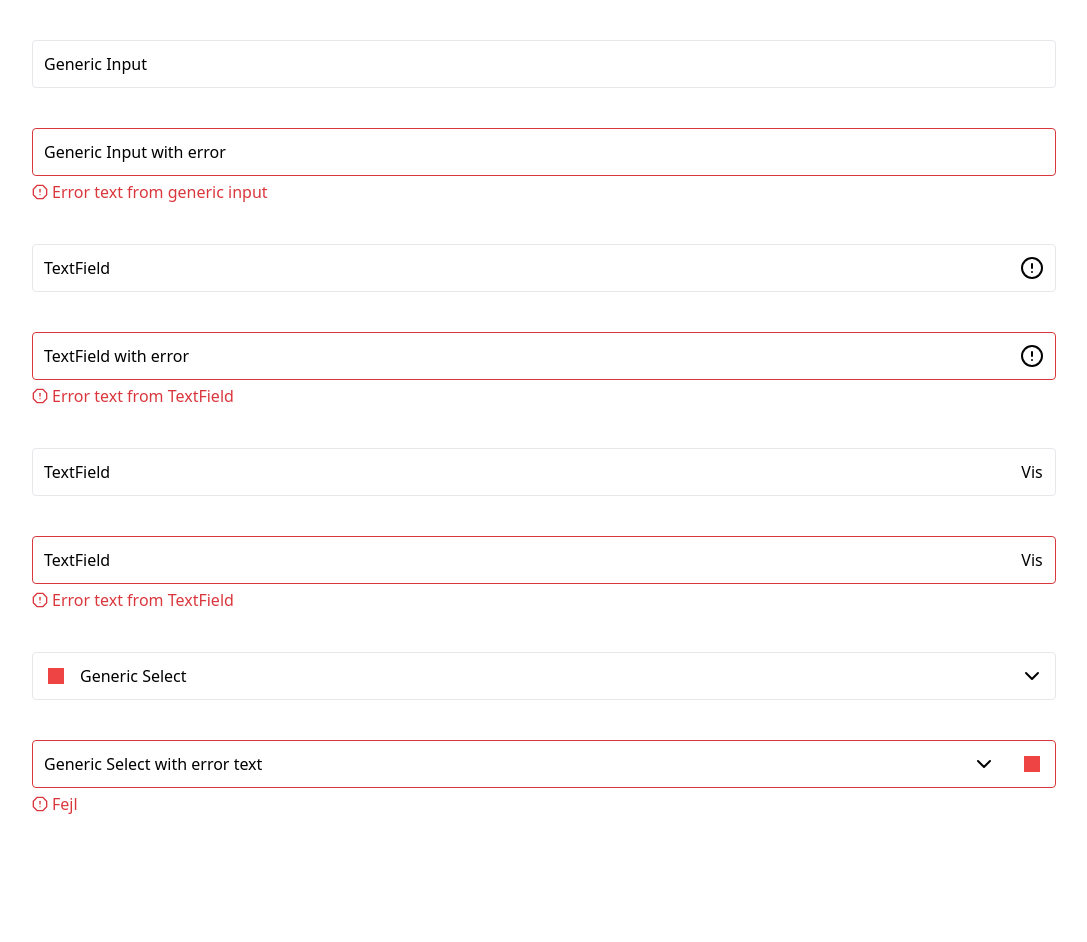
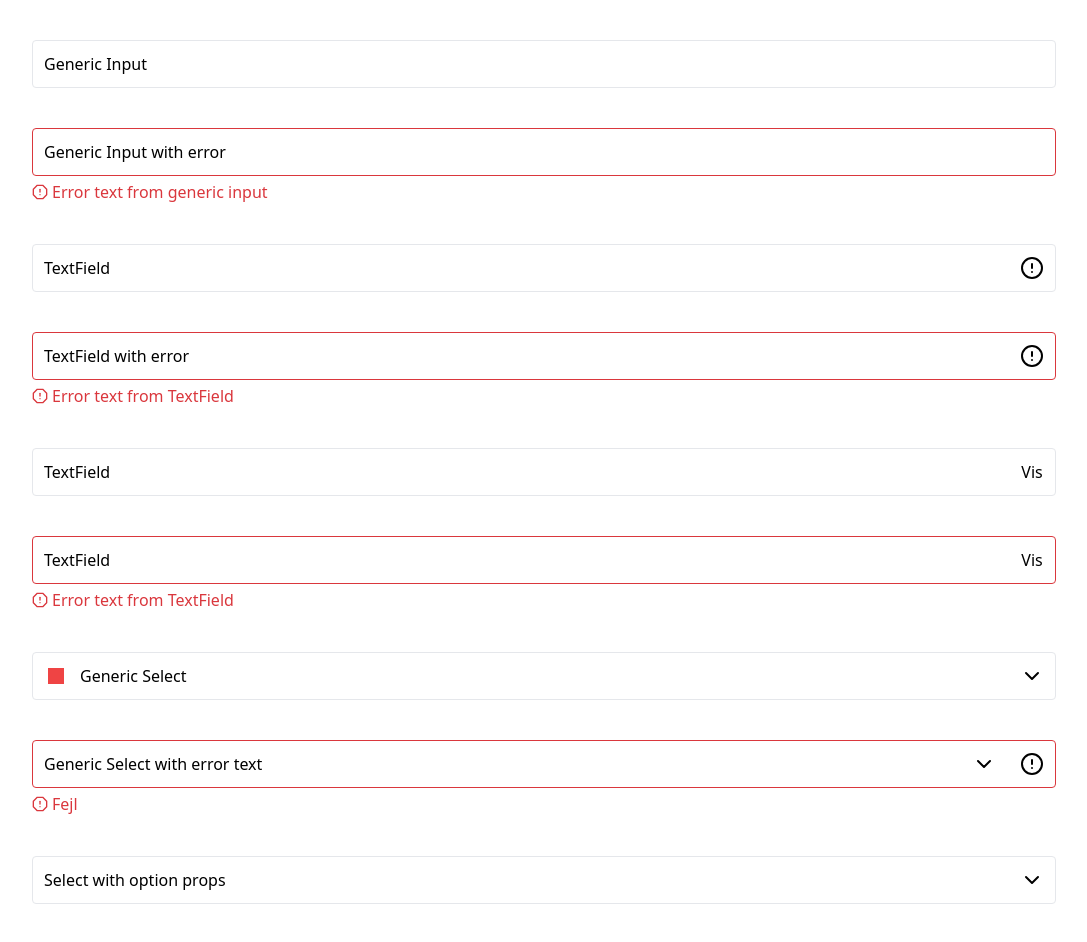
Before and after one commit to chrrrs/extendable-input-and-select, a React (Create React App) app: page / in a window 1280 px wide. Shown: the whole page, without its empty margins (96-1183 px from the left). Before the commit the page ends 856 px from the top, so only its background shows below. Built offline with nearby package versions, Linux system fonts and the light colour scheme.

Commit message:
feat(SelectWithOptions): add select with predefined options logic

```diff
--- a/src/App.tsx
+++ b/src/App.tsx
@@ -3,11 +3,14 @@ import { Input } from "./tailwind/ui/Input";
 import { TextField } from "./tailwind/ui/TextField";
 import { PasswordField } from "./tailwind/ui/PasswordField";
 import { Select } from "./tailwind/ui/Select";
+import { SelectWithOptions } from "./tailwind/ui/SelectWithOptions";
 import "./styles.css";
+import { InputInfo } from "./tailwind/ui/InputInfo";
 
 export default function App() {
   const [value, setValue] = React.useState("");
   const [selectValue, setSelectValue] = React.useState("");
+  console.log(selectValue);
 
   return (
     <div className="container mx-auto w-4/5 my-10">
@@ -83,7 +86,7 @@ export default function App() {
           defaultValue=""
           value={selectValue}
           onChange={(event) => setSelectValue(event.target.value)}
-          rightElement={<div className="w-4 h-4 bg-red-500" />}
+          rightElement={<InputInfo text="Choose your favorite animal" />}
           isInvalid
           errorText="Fejl"
         >
@@ -98,6 +101,20 @@ export default function App() {
             tempore? Ab, et.
           </option>
         </Select>
+
+        <SelectWithOptions
+          label="Select with option props"
+          value={selectValue}
+          onChange={(event) => setSelectValue(event.target.value)}
+          options={
+            new Map([
+              ["", ""],
+              ["1", "Dog"],
+              ["2", "Cat"],
+              ["3", "Turtle"]
+            ])
+          }
+        />
       </div>
     </div>
   );
--- /dev/null
+++ b/src/tailwind/ui/SelectWithOptions/SelectWithOptions.tsx
@@ -0,0 +1,42 @@
+import React, { forwardRef } from "react";
+import { Select, SelectProps } from "../Select";
+
+export interface SelectWithOptionsProps extends Omit<SelectProps, "children"> {
+  /**
+   * The Map values will be used as follows:
+   * - first value will be used as the option value
+   * - second value will be used as the option label
+   *
+   * @example
+   * new Map([
+   *  ["", ""],
+   *  ["1", "Dog"],
+   *  ["2", "Cat"],
+   *  ["3", "Turtle"]
+   * ])
+   */
+  options: Map<string, string>;
+}
+
+export const SelectWithOptions = forwardRef<
+  HTMLSelectElement,
+  SelectWithOptionsProps
+>((props, ref) => {
+  const { options, ...rest } = props;
+
+  return (
+    <Select ref={ref} {...rest}>
+      {Array.from(options).map(([value, label]) => {
+        if (value.length === 0 && label.length === 0) {
+          return (
+            <option value={value} hidden>
+              {label}
+            </option>
+          );
+        }
+
+        return <option value={value}>{label}</option>;
+      })}
+    </Select>
+  );
+});
--- /dev/null
+++ b/src/tailwind/ui/SelectWithOptions/index.ts
@@ -0,0 +1 @@
+export * from "./SelectWithOptions";
```
